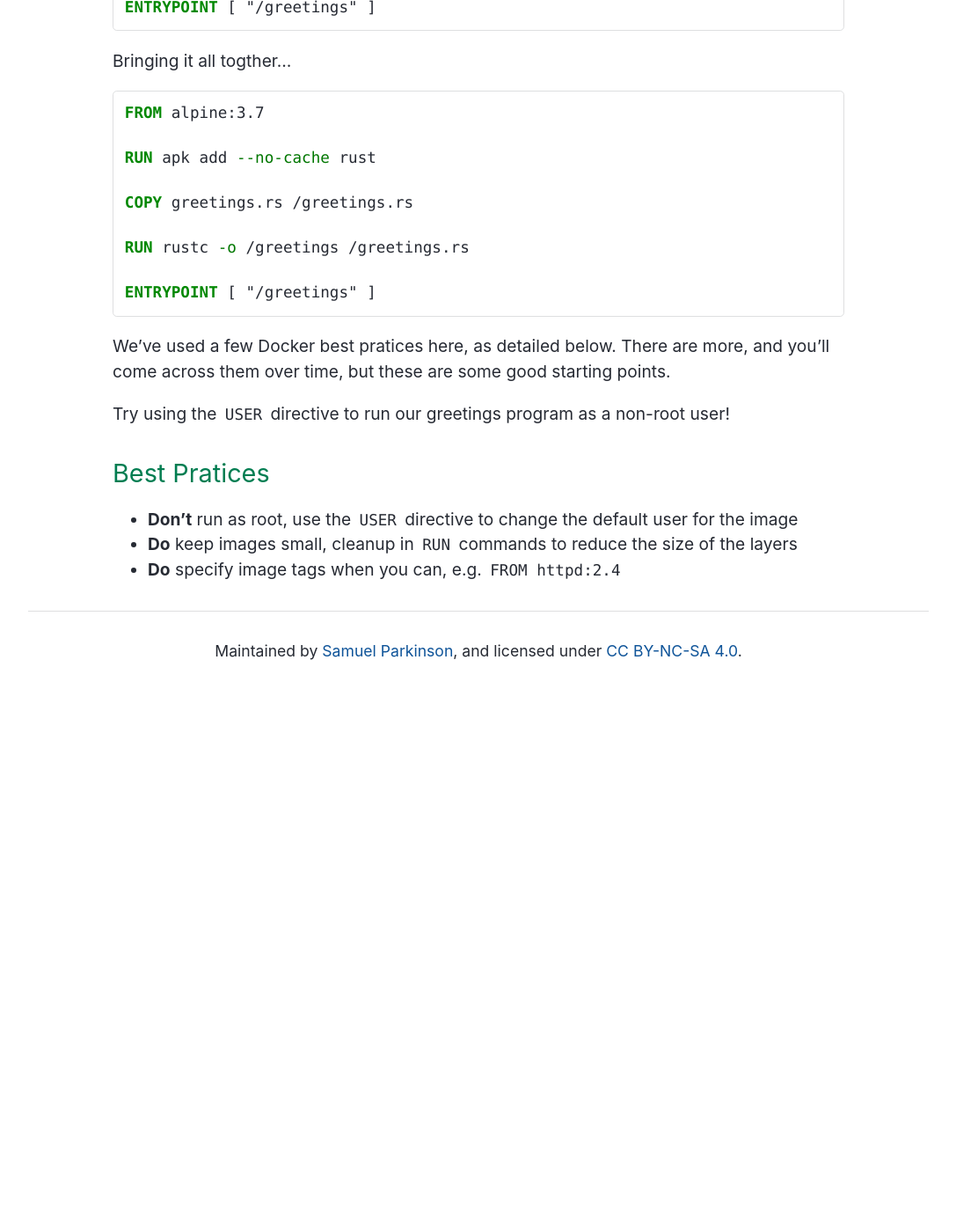
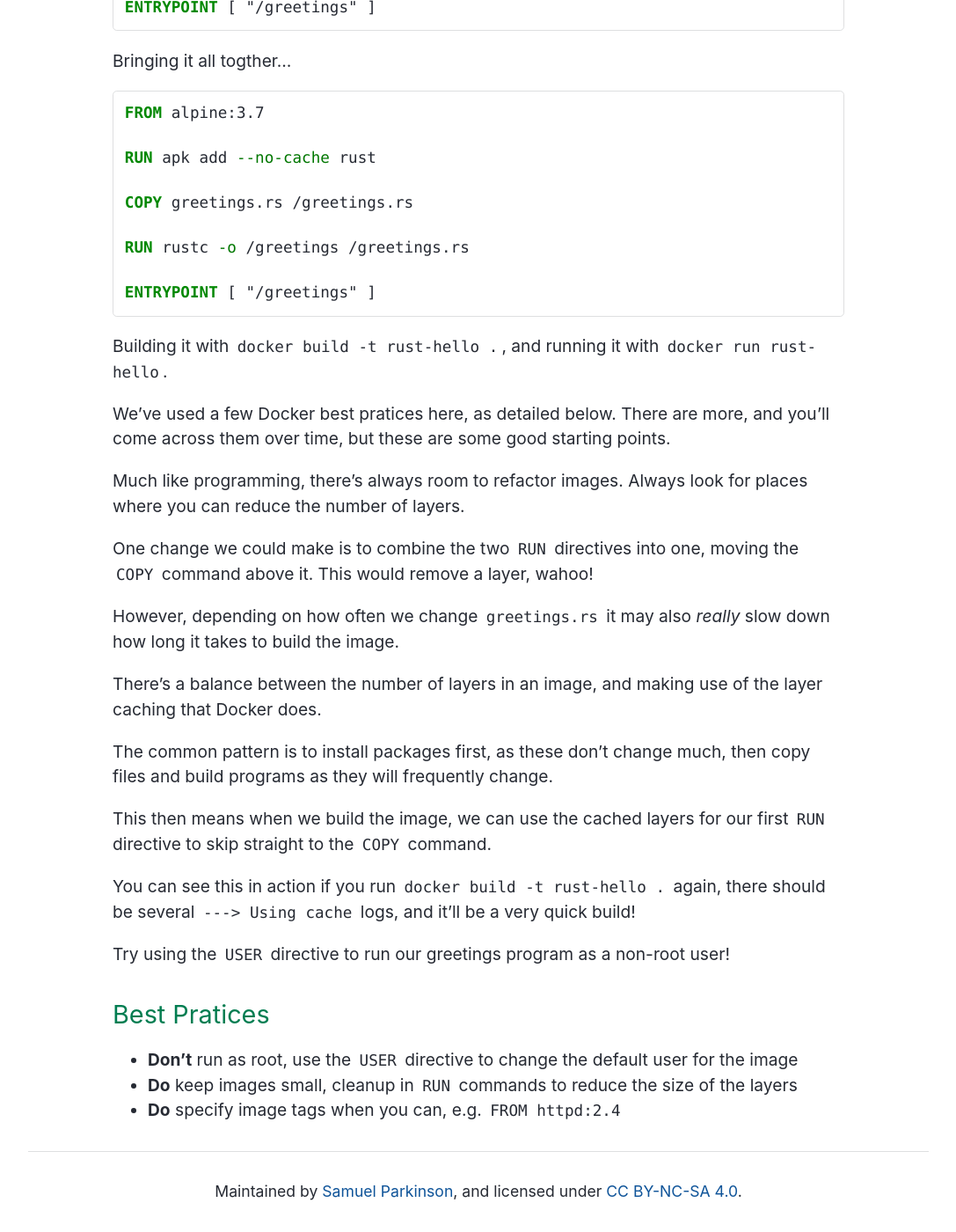
Before and after one commit to sjparkinson/uncomplicated.systems, a Jekyll site: the page built from _posts/2018-06-05-docker-0110-dockerfiles-and-volumes.md, in a window 1280 px wide and 1400 px high, scrolled down 8412 px. Shown: the whole window at 88% size, without its empty margins (96-1183 px from the left). Built offline with Jekyll 4.4.1, drawn with Linux system fonts in a browser that asks for light colours; before the commit the page ends 9197 px from its top, so only the background shows below that.

Commit message:
Update 2018-06-05-docker-0110-dockerfiles-and-volumes.md

````diff
--- a/_posts/2018-06-05-docker-0110-dockerfiles-and-volumes.md
+++ b/_posts/2018-06-05-docker-0110-dockerfiles-and-volumes.md
@@ -269,7 +269,23 @@ RUN rustc -o /greetings /greetings.rs
 ENTRYPOINT [ "/greetings" ]
 ```
 
+Building it with `docker build -t rust-hello .`, and running it with `docker run rust-hello`.
+
 We've used a few Docker best pratices here, as detailed below. There are more, and you'll come across them over time, but these are some good starting points.
+
+Much like programming, there's always room to refactor images. Always look for places where you can reduce the number of layers.
+
+One change we could make is to combine the two `RUN` directives into one, moving the `COPY` command above it. This would remove a layer, wahoo!
+
+However, depending on how often we change `greetings.rs` it may also _really_ slow down how long it takes to build the image.
+
+There's a balance between the number of layers in an image, and making use of the layer caching that Docker does.
+
+The common pattern is to install packages first, as these don't change much, then copy files and build programs as they will frequently change.
+
+This then means when we build the image, we can use the cached layers for our first `RUN` directive to skip straight to the `COPY` command.
+
+You can see this in action if you run `docker build -t rust-hello .` again, there should be several `---> Using cache` logs, and it'll be a very quick build!
 
 Try using the `USER` directive to run our greetings program as a non-root user!
 
````
